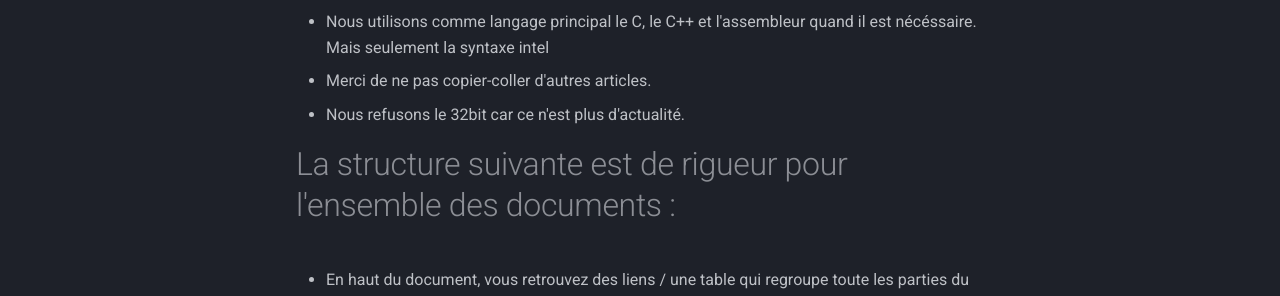
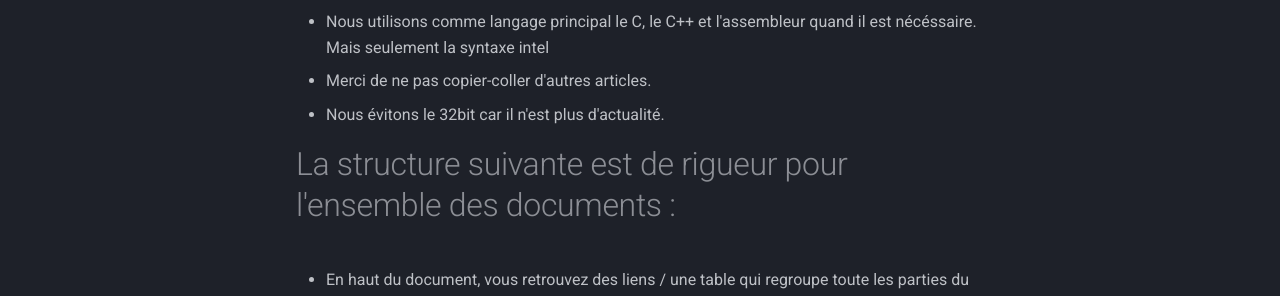
Before and after one commit to devse-org/wiki, an MkDocs documentation site: the page built from docs/CONTRIBUER.md, in a window 1280 px wide and 900 px high. Shown: the part 290-586 px from the top of the window. Built offline with MkDocs 1.6.1 and Material for MkDocs 9.7.7, drawn with Linux system fonts in a browser that asks for light colours; comment, search, counter and statistics services are not loaded.

Commit message:
CONTRIBUER: modification du texte de contribution à propos des contributions sur le 32bit

```diff
--- a/docs/CONTRIBUER.md
+++ b/docs/CONTRIBUER.md
@@ -3,7 +3,7 @@
 - Evitez de faire des fautes d'orthographes.
 - Nous utilisons comme langage principal le C, le C++ et l'assembleur quand il est nécéssaire. Mais seulement la syntaxe intel
 - Merci de ne pas copier-coller d'autres articles.
-- Nous refusons le 32bit car ce n'est plus d'actualité.
+- Nous évitons le 32bit car il n'est plus d'actualité.
 
 # La structure suivante est de rigueur pour l'ensemble des documents :
 - En haut du document, vous retrouvez des liens / une table qui regroupe toute les parties du document,
```
